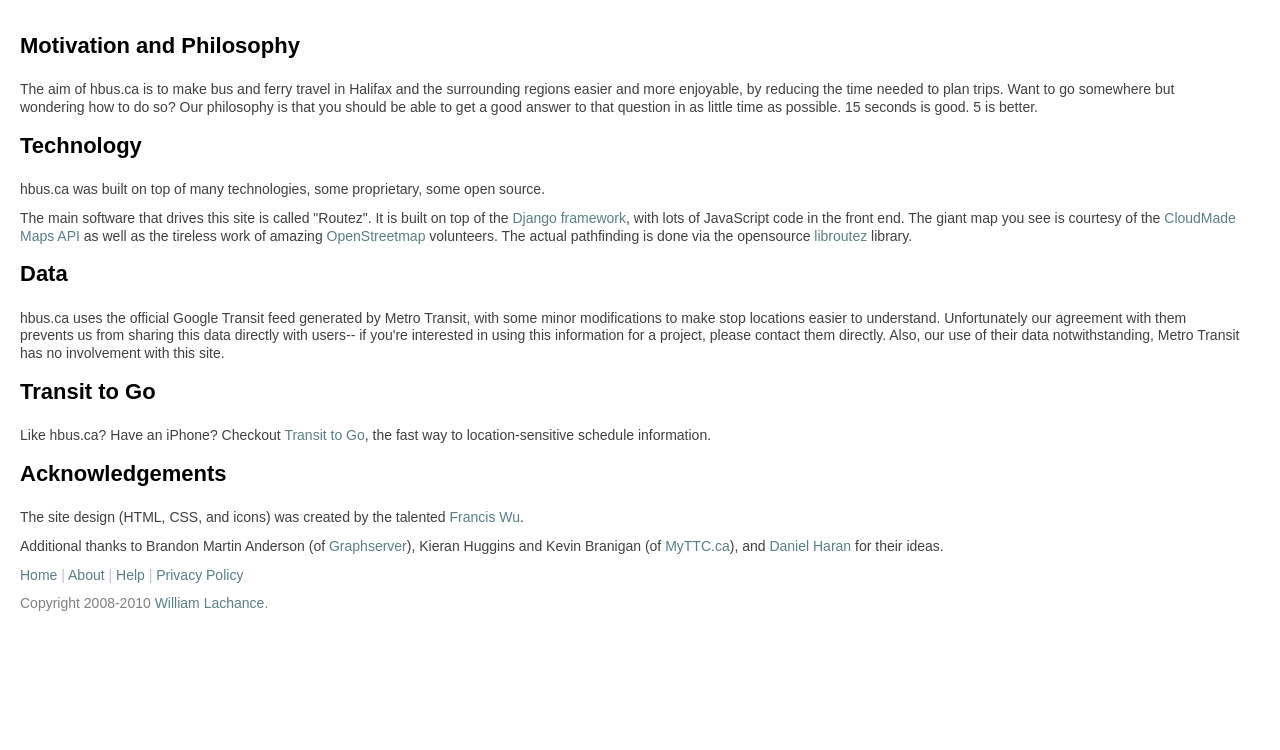
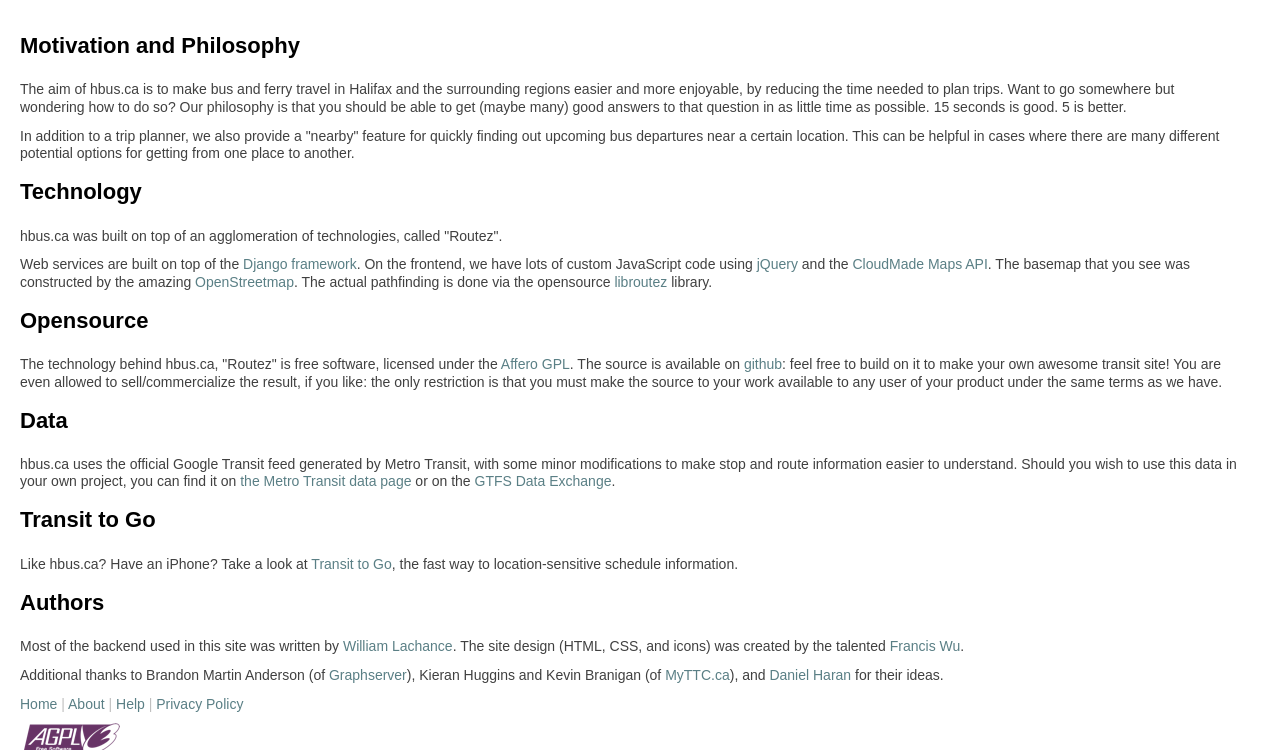
Before and after one commit to wlach/routez, a Django app: template src/routez/templates/about.html in a window 1280 px wide. Shown: the part 50-800 px from the top of the page. Run offline with Django 3.2, Linux system fonts and the light colour scheme; the template is opened without the code that fills it, so the values that code supplies are empty; some libraries are stand-ins or nearby versions.

Commit message:
Get site ready for public: add AGPLv3, update site about/help

```diff
--- a/src/routez/templates/about.html
+++ b/src/routez/templates/about.html
@@ -37,35 +37,42 @@
   <div class="ui-layout-center" style="overflow: auto;">
     <div id="content">
     <h2>Motivation and Philosophy</h2>
-    <p>The aim of hbus.ca is to make bus and ferry travel in Halifax and the surrounding regions easier and more enjoyable, by reducing the time needed to
-      plan trips. Want to go somewhere but wondering how to do so? Our philosophy is that you should be able to get a good answer to that question in as
-      little time as possible. 15 seconds is good. 5 is better.</p>
+    <p>The aim of hbus.ca is to make bus and ferry travel in Halifax and the surrounding regions easier and more enjoyable, by reducing the time needed
+      to plan trips. Want to go somewhere but wondering how to do so? Our philosophy is that you should be able to get (maybe many) good answers to that
+      question in as little time as possible. 15 seconds is good. 5 is better.</p>
+    <p>In addition to a trip planner, we also provide a "nearby" feature for quickly finding out upcoming bus departures near a certain location. This
+      can be helpful in cases where there are many different potential options for getting from one place to another.</p>
 
     <h2>Technology</h2>
-    <p>hbus.ca was built on top of many technologies, some proprietary, some open source.</p>
-    <p>The main software that drives this site is called "Routez". It
-    is built on top of the <a href="http://djangoproject.org">Django
-    framework</a>, with lots of JavaScript code in the
-    front end. The giant map you see is courtesy of the
-    <a href="http://code.google.com/apis/maps">CloudMade
-    Maps API</a> as well as the tireless work of amazing
-    <a href="http://openstreetmap.org">OpenStreetmap</a>
-    volunteers. The actual pathfinding is done via the opensource <a
-    href="http://github.com/wlach/libroutez">libroutez</a> library.</p>
+    <p>hbus.ca was built on top of an agglomeration of technologies, called "Routez".</p>
+    <p>Web services are built on top of the <a href="http://djangoproject.org">Django framework</a>.
+      On the frontend, we have lots of custom JavaScript code using <a href="http://jquery.org">jQuery</a>
+      and the <a href="http://code.google.com/apis/maps">CloudMade Maps API</a>. The basemap that you see
+      was constructed by the amazing <a href="http://openstreetmap.org">OpenStreetmap</a>. The actual pathfinding
+      is done via the opensource <a href="http://github.com/wlach/libroutez">libroutez</a> library.</p>
+
+    <a name="opensource"></a>
+    <h2>Opensource</h2>
+    <p>The technology behind hbus.ca, "Routez" is free software, licensed under the
+      <a href="http://www.affero.org/oagpl.html">Affero GPL</a>. The source is available on <a href="http://github.com/wlach/routez">github</a>:
+      feel free to build on it to make your own awesome transit site! You are even allowed to sell/commercialize the result, if you like:
+      the only restriction is that you must make the source to your work available to any user of your product under the same terms as we
+      have.</p>
 
     <h2>Data</h2>
-    <p>hbus.ca uses the official Google Transit feed generated by Metro Transit, with some minor modifications to make stop locations easier to
-      understand. Unfortunately our agreement with them prevents us from sharing this data directly with users-- if you're interested in
-      using this information for a project, please contact them directly. Also, our use of their data notwithstanding, Metro Transit has no
-      involvement with this site.</p>
+    <p>hbus.ca uses the official Google Transit feed generated by Metro Transit, with some minor modifications to make stop and route information
+      easier to understand. Should you wish to use this data in your own project, you can find it on
+      <a href="http://halifax.ca/GoogleTransit/developerdata.html">the Metro Transit data page</a> or on the
+      <a href="http://www.gtfs-data-exchange.com/agency/halifax-metro-transit/">GTFS Data Exchange</a>.</p>
 
     <h2>Transit to Go</h2>
-    <p>Like hbus.ca? Have an iPhone? Checkout <a href="http://transittogo.mindsea.ca">Transit to Go</a>, the fast way to location-sensitive
+    <p>Like hbus.ca? Have an iPhone? Take a look at <a href="http://transittogo.mindsea.ca">Transit to Go</a>, the fast way to location-sensitive
       schedule information.</p>
 
-    <h2>Acknowledgements</h2>
+    <h2>Authors</h2>
 
-    <p>The site design (HTML, CSS, and icons) was created by the talented <a href="http://thisisfranciswu.com/">Francis Wu</a>.
+    <p>Most of the backend used in this site was written by <a href="http://masalalabs.ca">William Lachance</a>. The site design (HTML, CSS,
+      and icons) was created by the talented <a href="http://thisisfranciswu.com/">Francis Wu</a>.</p>
 
     <p>Additional thanks to Brandon Martin Anderson
       (of <a href="http://github.com/bmander/graphserver">Graphserver</a>),
--- a/src/routez/templates/footer.html
+++ b/src/routez/templates/footer.html
@@ -5,5 +5,6 @@
     <a href="help">Help</a> |
     <a href="privacy">Privacy Policy</a>
   <p>
-   <p class="legal">Copyright 2008-2010 <a href="http://masalalabs.ca">William Lachance</a>.</p>
+  <p><a href="about#opensource"><img src="/site_media/images/affero-license-banner.png"/></a></p>
+
 </div>
```
Also changed, not shown: src/routez/webapp/static/images/affero-license-banner.png (added), 1 other file.
